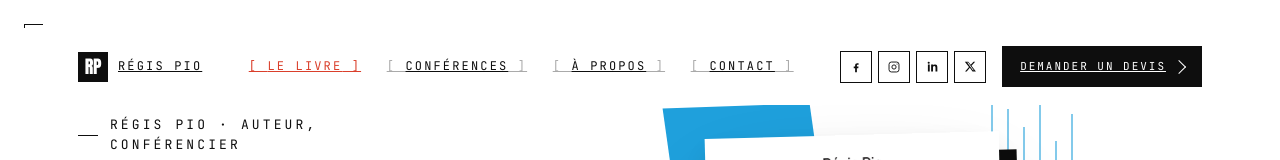
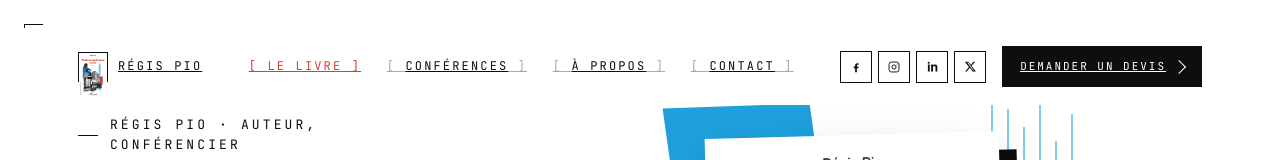
Before and after one commit to regirip-debug/universalisme-noir, a Next.js app: page / in a window 1280 px wide. Shown: the top 160 px of the page. Built offline with nearby package versions, Linux system fonts and the light colour scheme.

Commit message:
Add Image component to Nav brand

```diff
--- a/app/_components/Nav.tsx
+++ b/app/_components/Nav.tsx
@@ -1,4 +1,5 @@
 import Link from "next/link";
+import Image from "next/image";
 
 const LINKS = [
   { route: "livre", href: "/", label: "Le livre" },
@@ -11,7 +12,9 @@ export default function Nav({ route }: { route: string }) {
   return (
     <nav className="nav">
       <Link href="/" className="nav__brand">
-        <span className="nav__brand-mark">RP</span>
+        <span className="nav__brand-mark">
+          <Image src="/assets/cover.jpg" alt="Universalisme noir" width={30} height={42} style={{ objectFit: "cover", display: "block", width: "100%", height: "100%" }} />
+        </span>
         <span>Régis Pio</span>
       </Link>
       <div className="nav__links">
```
